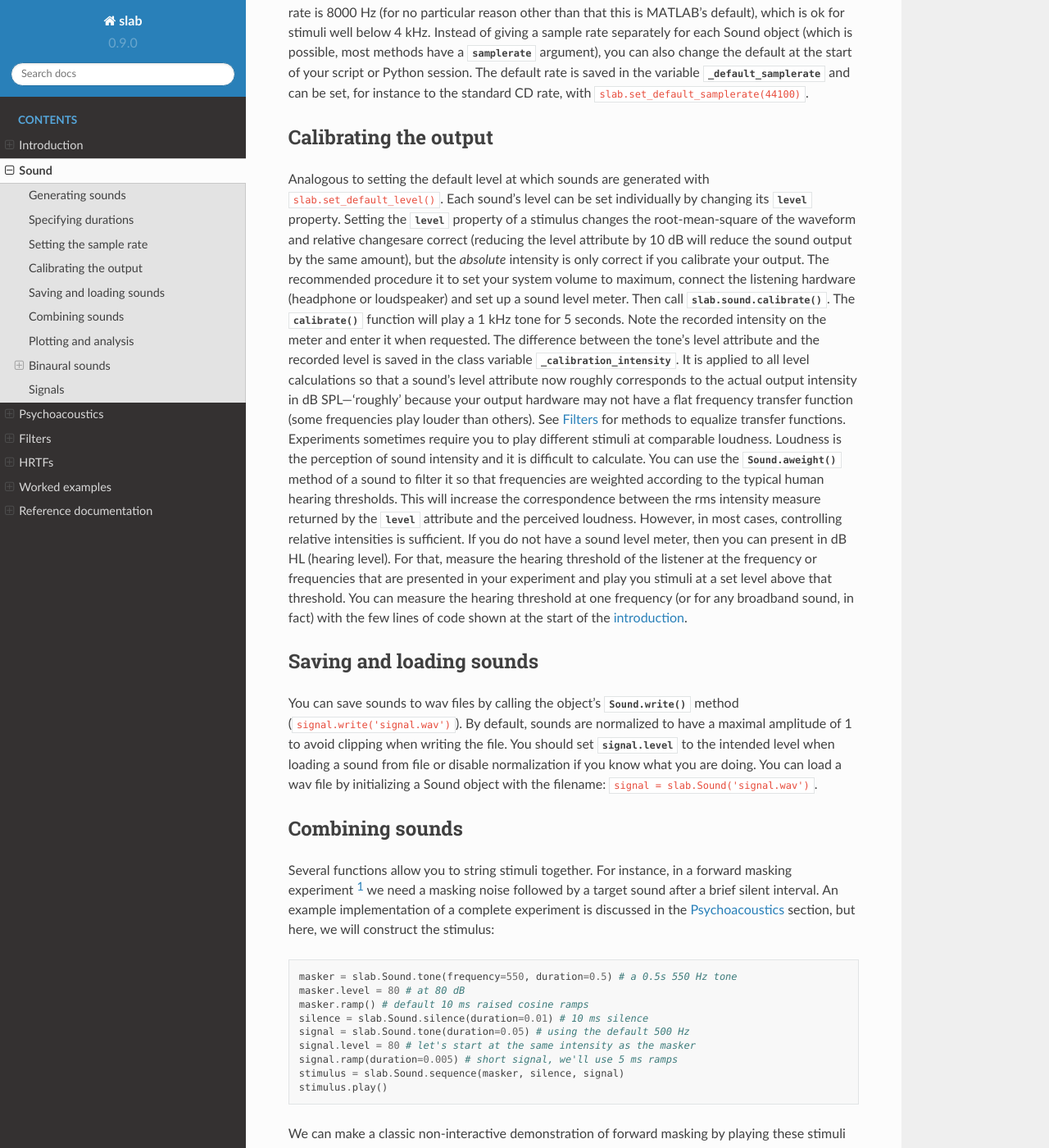
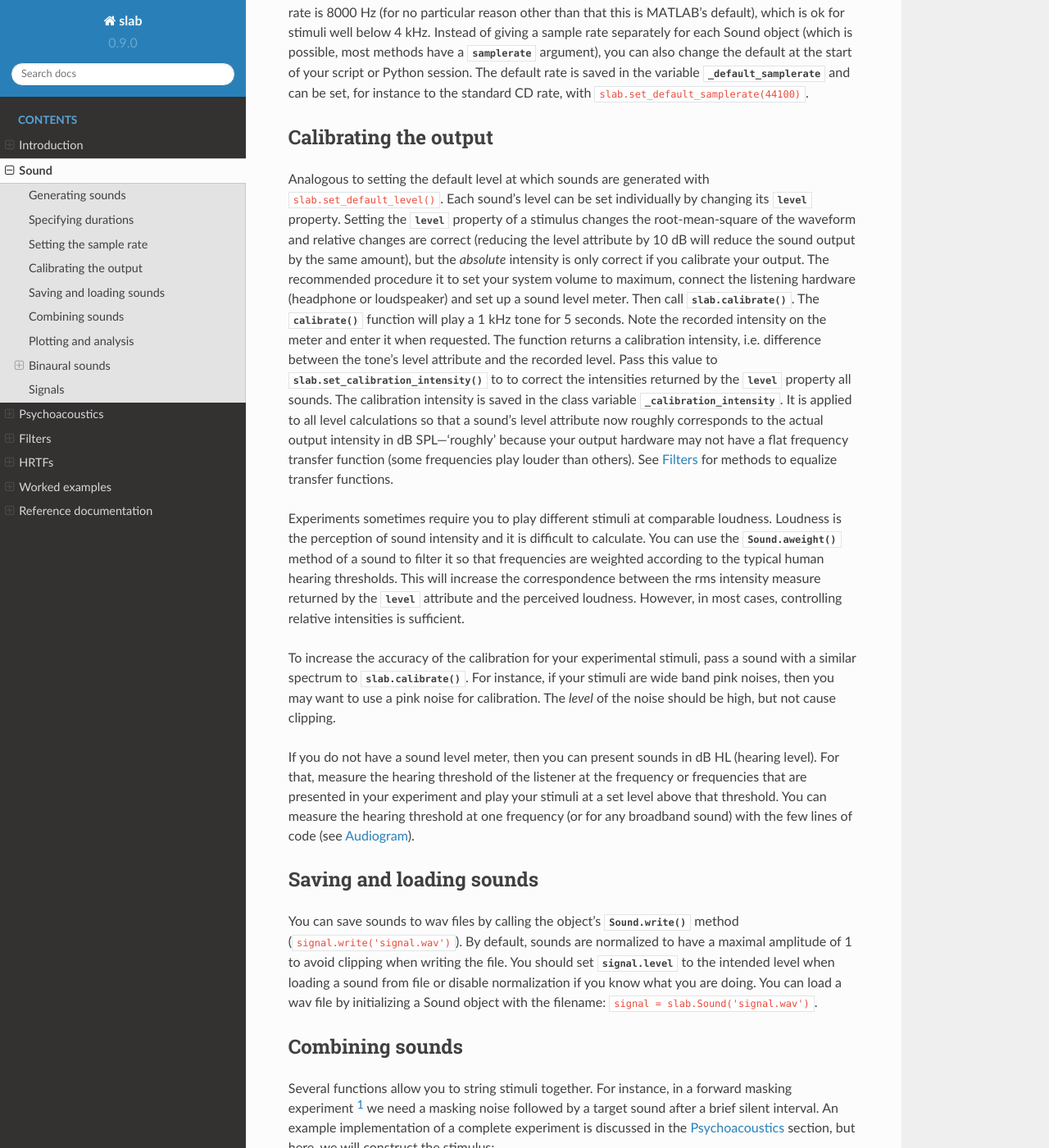
Before and after one commit to DrMarc/slab, a Sphinx documentation site: the page built from docs/sounds.rst, in a window 1280 px wide and 1400 px high, scrolled down 1141 px. Shown: the whole window at 82% size. Built offline with Sphinx 7.4.7 and the Read the Docs theme 2.0.0, drawn with Linux system fonts in a browser that asks for light colours.

Commit message:
updated calibration instructions

```diff
--- a/docs/sounds.rst
+++ b/docs/sounds.rst
@@ -53,25 +53,32 @@ Calibrating the output
 ----------------------
 Analogous to setting the default level at which sounds are generated with ``slab.set_default_level()``. Each sound's
 level can be set individually by changing its :attr:`level` property. Setting the :attr:`level` property of a
-stimulus changes the root-mean-square of the waveform and relative changesare correct (reducing the level attribute by
+stimulus changes the root-mean-square of the waveform and relative changes are correct (reducing the level attribute by
 10 dB will reduce the sound output by the same amount), but the *absolute* intensity is only correct if you calibrate
 your output. The recommended procedure it to set your system volume to maximum, connect the listening hardware
-(headphone or loudspeaker) and set up a sound level meter. Then call :func:`slab.sound.calibrate`. The :func:`.calibrate`
+(headphone or loudspeaker) and set up a sound level meter. Then call :func:`slab.calibrate`. The :func:`.calibrate`
 function will play a 1 kHz tone for 5 seconds. Note the recorded intensity on the meter and enter it when requested. The
-difference between the tone's level attribute and the recorded level is saved in the class variable
-:data:`_calibration_intensity`. It is applied to all level calculations so that a sound's level attribute now roughly
-corresponds to the actual output intensity in dB SPL---'roughly' because your output hardware may not have a flat
-frequency transfer function (some frequencies play louder than others). See :ref:`Filters` for methods to equalize
-transfer functions. Experiments sometimes require you to play different stimuli at comparable loudness. Loudness is the
-perception of sound intensity and it is difficult to calculate. You can use the :meth:`Sound.aweight` method of a sound
-to filter it so that frequencies are weighted according to the typical human hearing thresholds. This will increase the
-correspondence between the rms intensity measure returned by the :attr:`level` attribute and the perceived loudness.
-However, in most cases, controlling relative intensities is sufficient.
-If you do not have a sound level meter, then you can present in dB HL (hearing level).
-For that, measure the hearing threshold of the listener at the frequency or frequencies that are presented in your
-experiment and play you stimuli at a set level above that threshold. You can measure the hearing threshold at one
-frequency (or for any broadband sound, in fact) with the few lines of code shown at the start
-of the :ref:`introduction<audiogram>`.
+function returns a calibration intensity, i.e. difference between the tone's level attribute and the recorded level.
+Pass this value to :func:`slab.set_calibration_intensity` to to correct the intensities returned by the :attr:`level`
+property all sounds. The calibration intensity is saved in the class variable :data:`_calibration_intensity`.
+It is applied to all level calculations so that a sound's level attribute now roughly corresponds to the actual output
+intensity in dB SPL---'roughly' because your output hardware may not have a flat frequency transfer function
+(some frequencies play louder than others). See :ref:`Filters` for methods to equalize transfer functions.
+
+Experiments sometimes require you to play different stimuli at comparable loudness. Loudness is the perception of sound
+intensity and it is difficult to calculate. You can use the :meth:`Sound.aweight` method of a sound to filter it so that
+frequencies are weighted according to the typical human hearing thresholds. This will increase the correspondence
+between the rms intensity measure returned by the :attr:`level` attribute and the perceived loudness. However, in most
+cases, controlling relative intensities is sufficient.
+
+To increase the accuracy of the calibration for your experimental stimuli, pass a sound with a similar spectrum to
+:func:`slab.calibrate`. For instance, if your stimuli are wide band pink noises, then you may want to use a pink noise
+for calibration. The `level` of the noise should be high, but not cause clipping.
+
+If you do not have a sound level meter, then you can present sounds in dB HL (hearing level). For that, measure the
+hearing threshold of the listener at the frequency or frequencies that are presented in your experiment and play your
+stimuli at a set level above that threshold. You can measure the hearing threshold at one frequency (or for any
+broadband sound) with the few lines of code (see :ref:`audiogram`).
 
 Saving and loading sounds
 -------------------------
```
